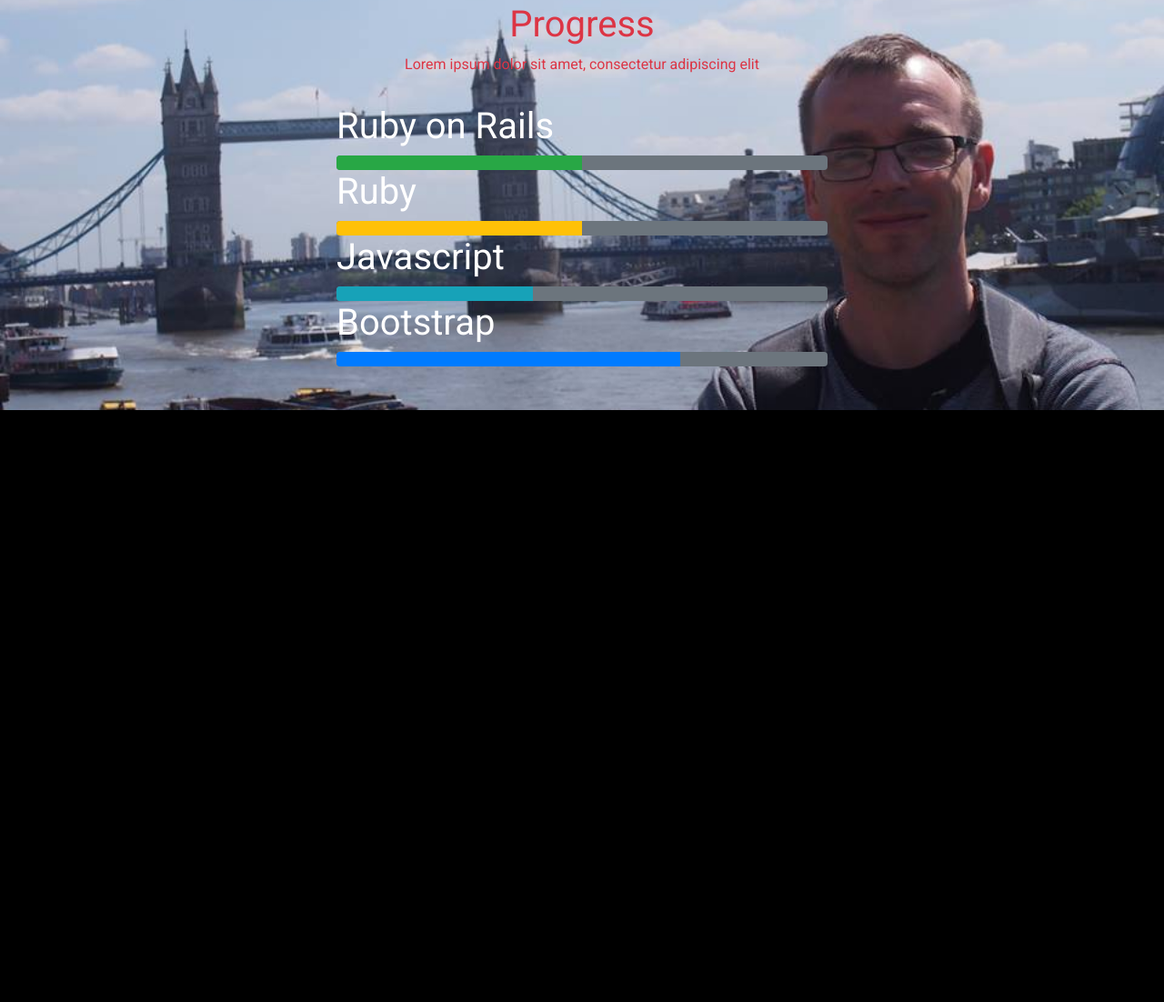
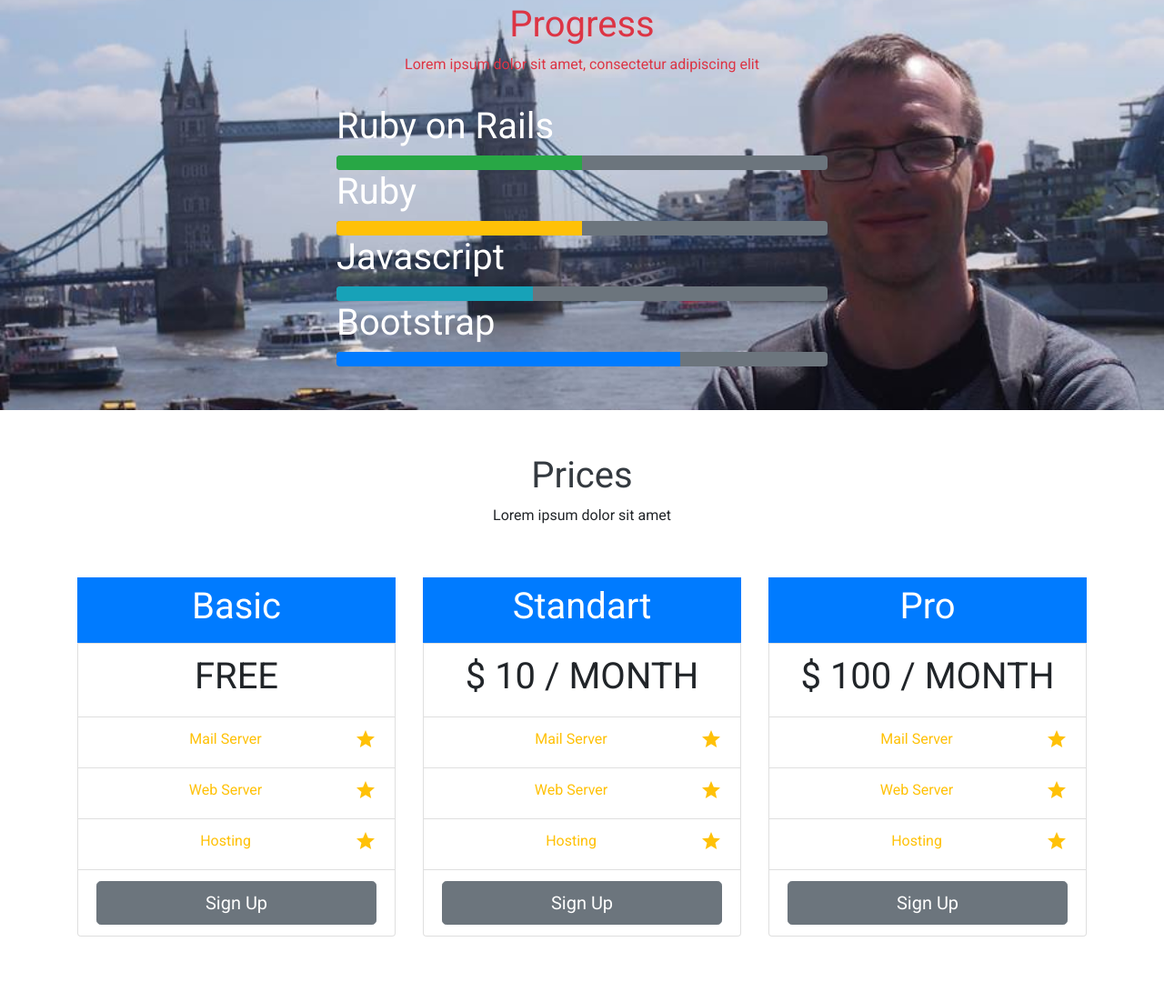
Before and after one commit to Jarek1983/Portfolio, a plain HTML site: page index.html in a window 1280 px wide. Shown: the part 3957-5059 px from the top of the page at 91% size. Before the commit the page ends 4408 px from the top, so only its background shows below. Drawn offline with nearby package versions, Linux system fonts and the light colour scheme.

Commit message:
Create section - price

```diff
--- a/index.html
+++ b/index.html
@@ -326,6 +326,74 @@
       </div>
     </section>
 
+    <section id="price" class="p-5">
+      <div class="container">
+        <div class="row">
+          <div class="col-12 text-center mb-3">
+            <h1 class="text-dark">Prices</h1>
+            <p>Lorem ipsum dolor sit amet</p>
+          </div>
+        </div>
+
+        <div class="row">
+          <div class="col-md-4 my-4">
+            <div class="list-group text-center">
+              <div class="list-group-items text-white bg-primary">
+                <h1 class="p-2">Basic</h1>
+              </div>
+              <div class="list-group-item text-uppercase font-weight-bold">
+                <h1>Free</h1>
+              </div>
+              <a href="#" class="list-group-item list-group-item-action text-warning">Mail Server<span class="float-right"><i class="material-icons">star</i></span></a>
+              <a href="#" class="list-group-item list-group-item-action text-warning">Web Server<span class="float-right"><i class="material-icons">star</i></span></a>
+              <a href="#" class="list-group-item list-group-item-action text-warning">Hosting<span class="float-right"><i class="material-icons">star</i></span></a>
+              <div class="list-group-item">
+                <button class="btn btn-secondary btn-lg btn-block text-capitalize">Sign up</button>
+              </div>
+            </div>
+
+          </div>
+
+          <div class="col-md-4 my-4">
+            <div class="list-group text-center">
+              <div class="list-group-items text-white bg-primary">
+                <h1 class="p-2">Standart</h1>
+              </div>
+              <div class="list-group-item text-uppercase font-weight-bold">
+                <h1>$ 10 / MONTH</h1>
+              </div>
+              <a href="#" class="list-group-item list-group-item-action text-warning">Mail Server<span class="float-right"><i class="material-icons">star</i></span></a>
+              <a href="#" class="list-group-item list-group-item-action text-warning">Web Server<span class="float-right"><i class="material-icons">star</i></span></a>
+              <a href="#" class="list-group-item list-group-item-action text-warning">Hosting<span class="float-right"><i class="material-icons">star</i></span></a>
+              <div class="list-group-item">
+                <button class="btn btn-secondary btn-lg btn-block text-capitalize">Sign up</button>
+              </div>
+            </div>
+
+          </div>
+
+          <div class="col-md-4 my-4">
+            <div class="list-group text-center">
+              <div class="list-group-items text-white bg-primary">
+                <h1 class="p-2">Pro</h1>
+              </div>
+              <div class="list-group-item text-uppercase font-weight-bold">
+                <h1>$ 100 / MONTH</h1>
+              </div>
+              <a href="#" class="list-group-item list-group-item-action text-warning">Mail Server<span class="float-right"><i class="material-icons">star</i></span></a>
+              <a href="#" class="list-group-item list-group-item-action text-warning">Web Server<span class="float-right"><i class="material-icons">star</i></span></a>
+              <a href="#" class="list-group-item list-group-item-action text-warning">Hosting<span class="float-right"><i class="material-icons">star</i></span></a>
+              <div class="list-group-item">
+                <button class="btn btn-secondary btn-lg btn-block text-capitalize">Sign up</button>
+              </div>
+            </div>
+
+          </div>
+        </div>
+      </div>
+
+    </section>
+
 
 
 		<script src="https://code.jquery.com/jquery-3.3.1.slim.min.js" integrity="sha384-q8i/X+965DzO0rT7abK41JStQIAqVgRVzpbzo5smXKp4YfRvH+8abtTE1Pi6jizo" crossorigin="anonymous"></script>
--- a/main.css
+++ b/main.css
@@ -1,6 +1,5 @@
 body {
   font-family: 'Roboto', sans-serif;
-  background-color: black;
 }
 
 .text-underline {
```
